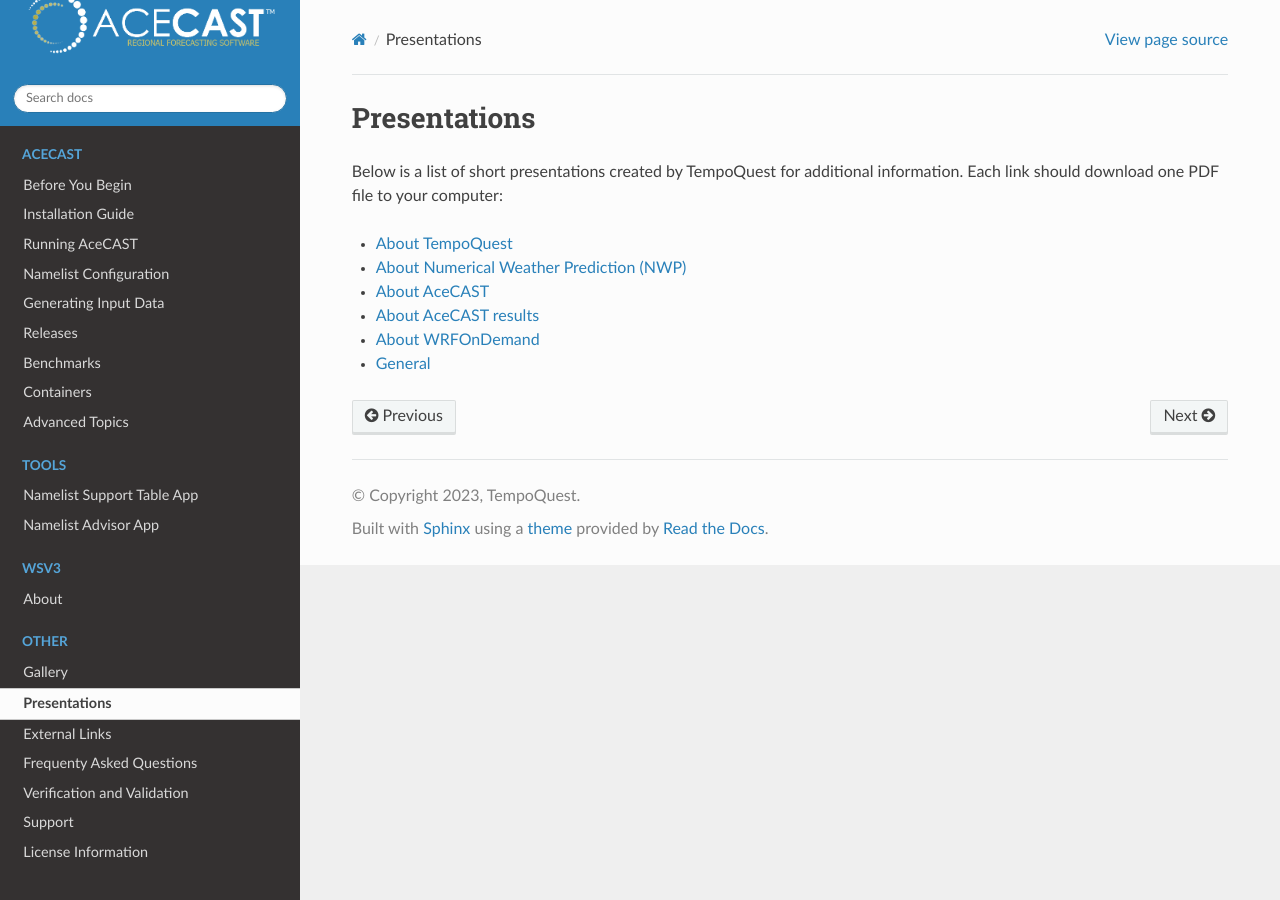
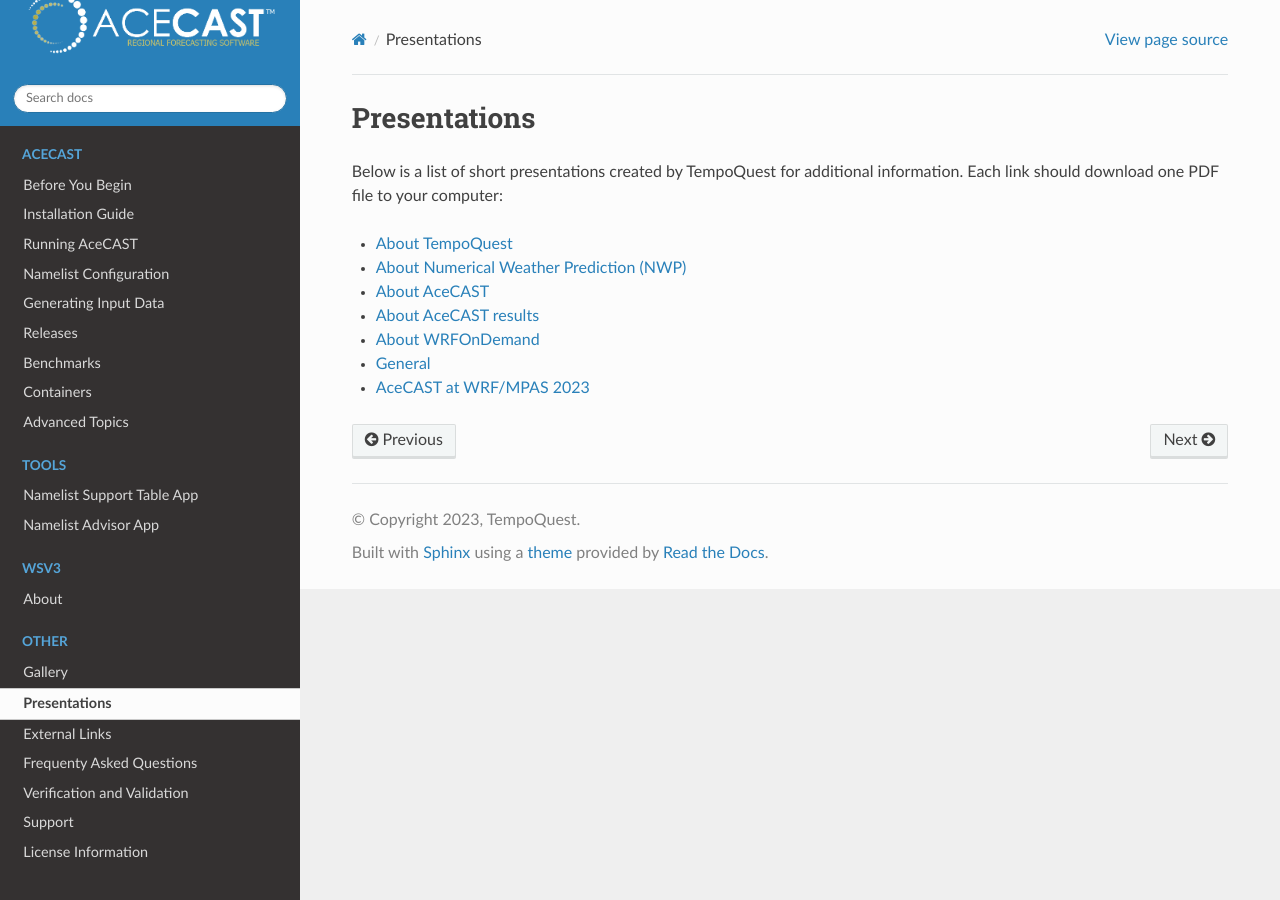
Before and after one commit to TempoQuestInc/AceCAST-Docs, a Sphinx documentation site: the page built from source/Extras.rst, in a window 1280 px wide. Built offline with Sphinx 7.4.7 and the Read the Docs theme 2.0.0, drawn with Linux system fonts in a browser that asks for light colours.

Commit message:
Added AceCAST at WRFMPAS presentation
Added link to presentation by Samm at the WRF/MPAS 2023 conference

```diff
--- a/source/Extras.rst
+++ b/source/Extras.rst
@@ -14,3 +14,4 @@
 * `About AceCAST results <_static/About_AceCAST_Results.pdf>`_
 * `About WRFOnDemand <_static/About_WRF_On_Demand.pdf>`_
 * `General <_static/AceCAST_Presentation.pdf>`_
+* `AceCAST at WRF/MPAS 2023 <_static/AceCAST-WRFMPAS2023.pdf>`_
```
